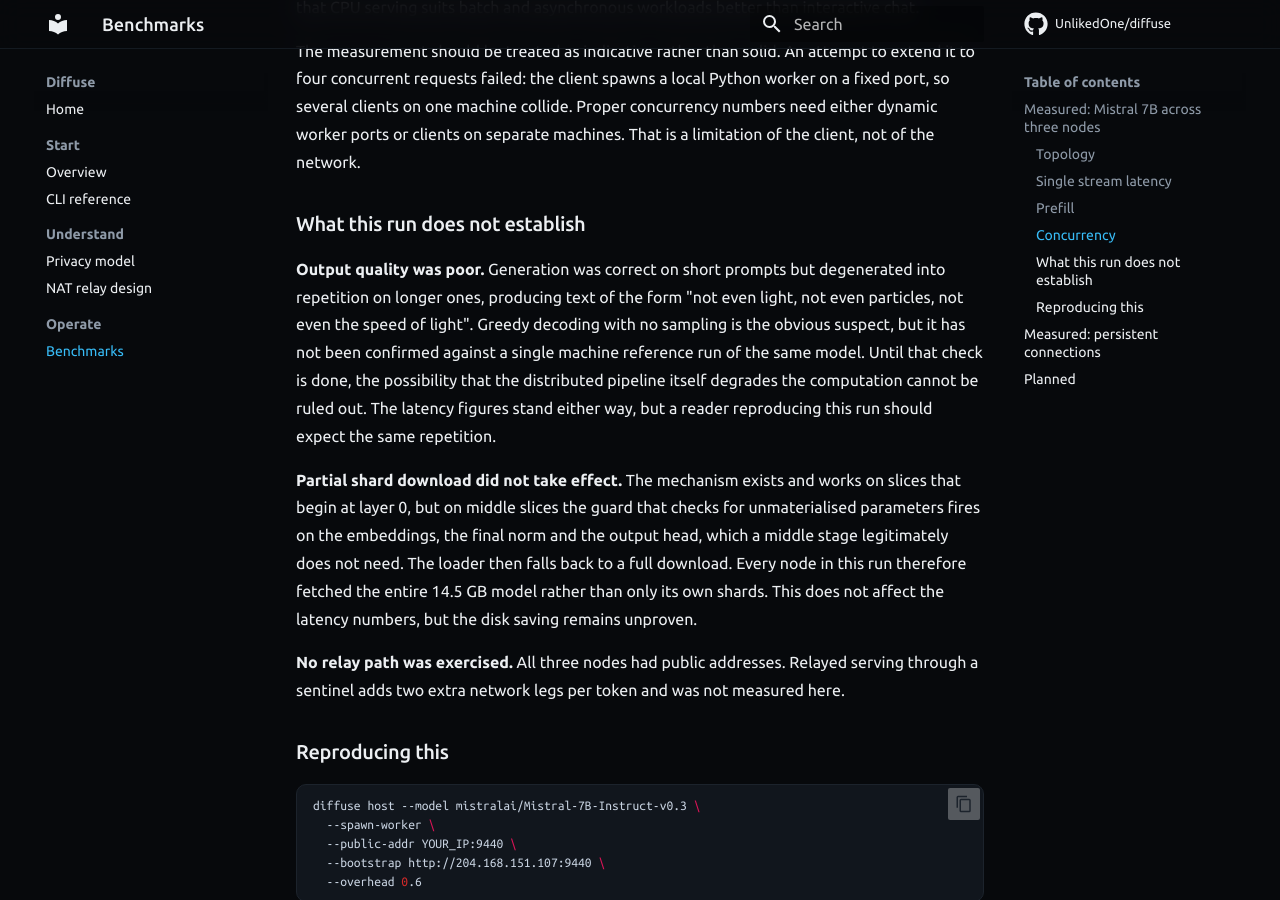
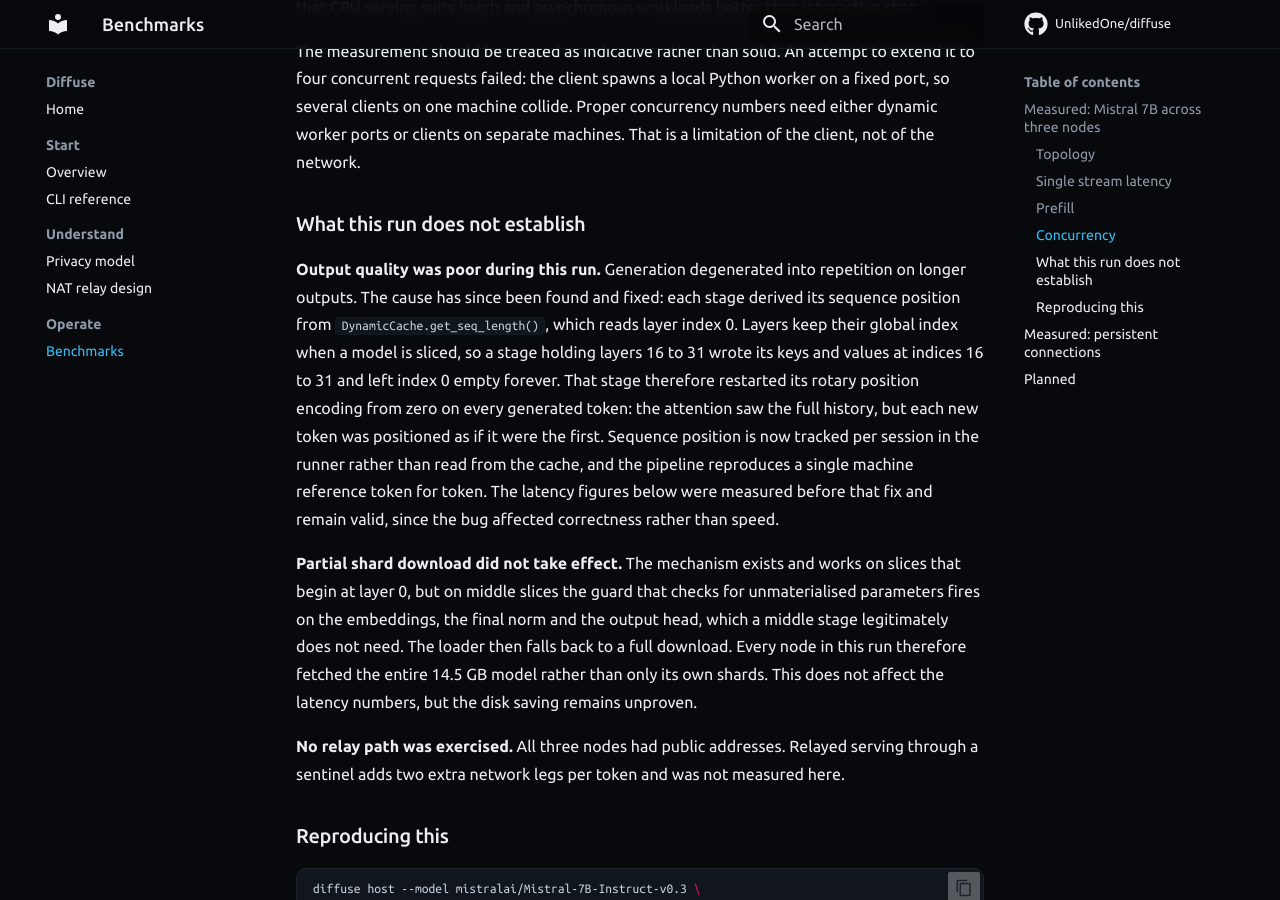
Before and after one commit to UnlikedOne/diffuse, an MkDocs documentation site: the page built from docs/BENCHMARKS.md, in a window 1280 px wide and 900 px high, scrolled down 2235 px. Built offline with MkDocs 1.6.1 and Material for MkDocs 9.7.7, drawn with Linux system fonts in a browser that asks for light colours; comment, search, counter and statistics services are not loaded.

Commit message:
Track sequence position per session instead of reading it from the cache

```diff
--- a/docs/BENCHMARKS.md
+++ b/docs/BENCHMARKS.md
@@ -78,14 +78,18 @@ machines. That is a limitation of the client, not of the network.
 
 ### What this run does not establish
 
-**Output quality was poor.** Generation was correct on short prompts but
-degenerated into repetition on longer ones, producing text of the form "not even
-light, not even particles, not even the speed of light". Greedy decoding with no
-sampling is the obvious suspect, but it has not been confirmed against a single
-machine reference run of the same model. Until that check is done, the
-possibility that the distributed pipeline itself degrades the computation cannot
-be ruled out. The latency figures stand either way, but a reader reproducing this
-run should expect the same repetition.
+**Output quality was poor during this run.** Generation degenerated into
+repetition on longer outputs. The cause has since been found and fixed: each
+stage derived its sequence position from `DynamicCache.get_seq_length()`, which
+reads layer index 0. Layers keep their global index when a model is sliced, so a
+stage holding layers 16 to 31 wrote its keys and values at indices 16 to 31 and
+left index 0 empty forever. That stage therefore restarted its rotary position
+encoding from zero on every generated token: the attention saw the full history,
+but each new token was positioned as if it were the first. Sequence position is
+now tracked per session in the runner rather than read from the cache, and the
+pipeline reproduces a single machine reference token for token. The latency
+figures below were measured before that fix and remain valid, since the bug
+affected correctness rather than speed.
 
 **Partial shard download did not take effect.** The mechanism exists and works on
 slices that begin at layer 0, but on middle slices the guard that checks for
```
Also changed, not shown: docs/LIMITATIONS.md (+13 -8 lines), 1 other file.
